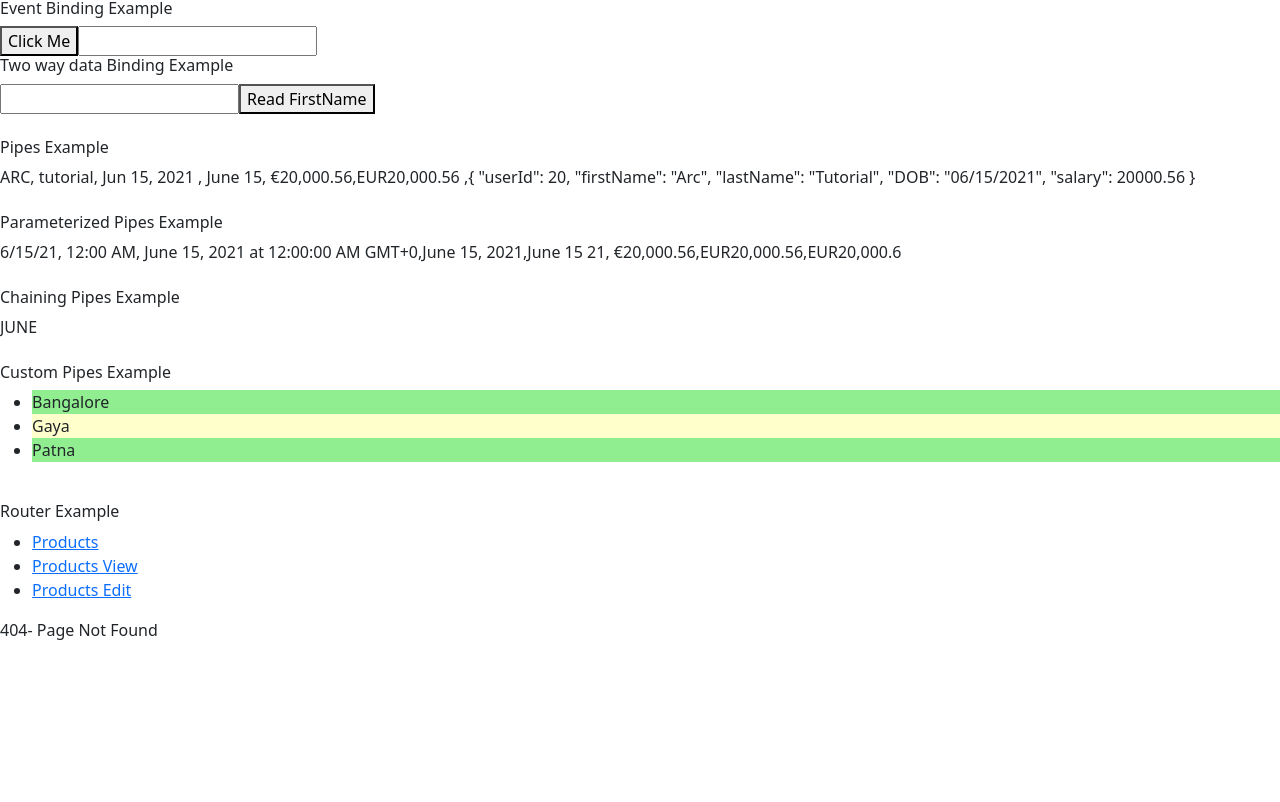
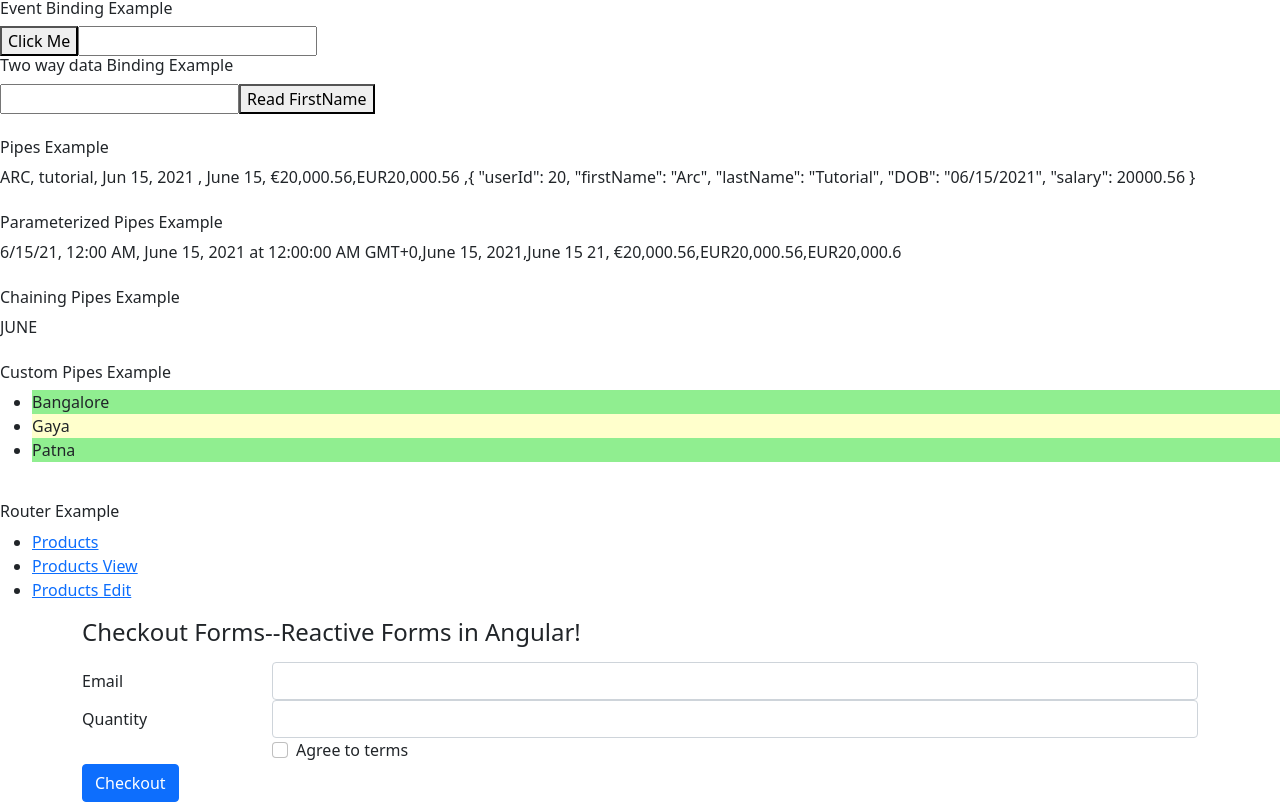
Before and after one commit to SujeetGupta13/angular9, an Angular app: page /checkout in a window 1280 px wide. Shown: the part 1412-2214 px from the top of the page. Before the commit the page ends 2070 px from the top, so only its background shows below. Built offline with nearby package versions, Linux system fonts and the light colour scheme.

Commit message:
Reactive forms

```diff
--- a/src/app/app-routing.module.ts
+++ b/src/app/app-routing.module.ts
@@ -2,6 +2,7 @@ import { NgModule } from '@angular/core';
 import { RouterModule, Routes } from '@angular/router';
 import { AdminGuardGuard } from './admin-guard.guard';
 import { AdminHomeComponent } from './admin-home/admin-home.component';
+import { CheckoutComponent } from './checkout/checkout.component';
 import { OrderViewComponent } from './order-view/order-view.component';
 import { PageNotFoundComponent } from './page-not-found/page-not-found.component';
 import { ProductEditComponent } from './product-edit/product-edit.component';
@@ -31,6 +32,7 @@ const routes: Routes = [
 
   { path: 'admin', component: AdminHomeComponent, canActivate: [AdminGuardGuard]},
   { path: 'signin', component: SigninComponent},
+  { path: 'checkout', component: CheckoutComponent},
   { path: '**', component: PageNotFoundComponent}
 
 
--- a/src/app/app.module.ts
+++ b/src/app/app.module.ts
@@ -9,7 +9,7 @@ import { HoverEffectPipe } from './hover-effect.pipe';
 import { TasksComponent } from './tasks/tasks.component';
 import { TodoModule } from './todo/todo.module';
 import { CommonModule, HashLocationStrategy, LocationStrategy, PathLocationStrategy } from '@angular/common';
-import { FormsModule } from '@angular/forms'; // step #1 import formsModule
+import { FormsModule, ReactiveFormsModule } from '@angular/forms'; // step #1 import formsModule
 import { ProductsComponent } from './products/products.component';
 import { ProductViewComponent } from './product-view/product-view.component';
 import { ProductEditComponent } from './product-edit/product-edit.component';
@@ -19,6 +19,7 @@ import { SearchComponent } from './search/search.component';
 import { PageNotFoundComponent } from './page-not-found/page-not-found.component';
 import { AdminHomeComponent } from './admin-home/admin-home.component';
 import { SigninComponent } from './signin/signin.component';
+import { CheckoutComponent } from './checkout/checkout.component';
 
 @NgModule({
   declarations: [
@@ -35,14 +36,16 @@ import { SigninComponent } from './signin/signin.component';
     SearchComponent,
     PageNotFoundComponent,
     AdminHomeComponent,
-    SigninComponent
+    SigninComponent,
+    CheckoutComponent
   ],
   imports: [
     BrowserModule,
     AppRoutingModule,
     TodoModule,
     CommonModule,
-    FormsModule
+    FormsModule,
+    ReactiveFormsModule //Step #1
   ],
   providers: [
     {provide:LocationStrategy, useClass:PathLocationStrategy}
--- /dev/null
+++ b/src/app/checkout/checkout.component.html
@@ -0,0 +1,32 @@
+<div class="container">
+    <h4 class="pb-2">Checkout Forms--Reactive Forms in Angular!</h4>
+    <form [formGroup]="checkoutForm" (ngSubmit)="postData();">
+        <div class="form-group row">
+          <label for="inputEmail3" class="col-sm-2 col-form-label">Email</label>
+          <div class="col-sm-10">
+            <input type="email" class="form-control" id="inputEmail3" formControlName="emailAddr">
+          </div>
+        </div>
+        <div class="form-group row">
+          <label for="inputPassword3" class="col-sm-2 col-form-label">Quantity</label>
+          <div class="col-sm-10">
+            <input type="password" class="form-control" id="inputPassword3" formControlName="quantity">
+          </div>
+        </div>
+        <div class="form-group row">
+          <div class="col-sm-10 offset-sm-2">
+            <div class="form-check">
+              <input class="form-check-input" type="checkbox" id="gridCheck1" formControlName="terms">
+              <label class="form-check-label" for="gridCheck1">
+                Agree to terms
+              </label>
+            </div>
+          </div>
+        </div>
+        <div class="form-group row">
+          <div class="col-sm-10">
+            <button type="submit" class="btn btn-primary">Checkout</button>
+          </div>
+        </div>
+      </form>
+</div>
--- /dev/null
+++ b/src/app/checkout/checkout.component.ts
@@ -0,0 +1,29 @@
+import { Component, OnInit } from '@angular/core';
+import { FormBuilder, FormControl, FormGroup } from '@angular/forms';
+
+@Component({
+  selector: 'app-checkout',
+  templateUrl: './checkout.component.html',
+  styleUrls: ['./checkout.component.scss']
+})
+export class CheckoutComponent implements OnInit {
+
+  checkoutForm: FormGroup; //step #3 give same form group name as in the template
+  constructor(private formBuilder: FormBuilder) {
+    this.checkoutForm = formBuilder.group( //Building the from using formbuilder
+    {
+    emailAddr: new FormControl(), //in the formbuilder we are craeting a grp of frm elements
+    quantity: new FormControl(), //these shud be excatly same as ur form
+    terms: new FormControl()    //we can also have it dynamically, we will learn in next  tuto
+    })
+   }
+
+   postData(){
+     console.log(this.checkoutForm);
+     console.log(this.checkoutForm.value);
+     console.log(this.checkoutForm.value.emailAddr);
+   }
+  ngOnInit(): void {
+  }
+
+}
```
Also changed, not shown: src/app/checkout/checkout.component.scss (added), 1 other file (tests, documents, lock files or other folders).
